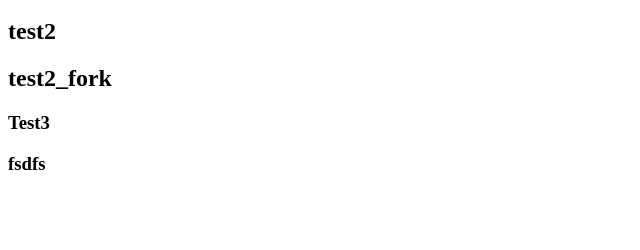
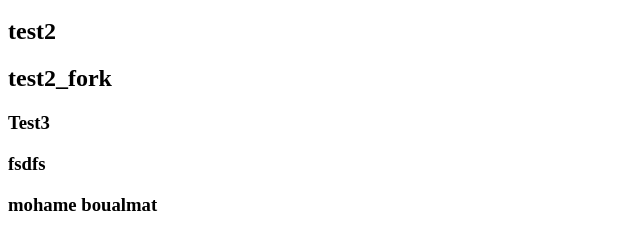
Before and after one commit to medchetoui/demonstration_github, a plain HTML site: page index.html in a window 1280 px wide. Shown: the part 48-298 px from the top of the page, without its empty margins (0-640 px from the left). Drawn offline with Linux system fonts and the light colour scheme.

Commit message:
modification

```diff
--- a/index.html
+++ b/index.html
@@ -3,3 +3,4 @@
 <h2> test2_fork </h2>
 <h3>Test3</h3>
 <h3>fsdfs</h3>
+<h3>mohame boualmat </h3>
```
